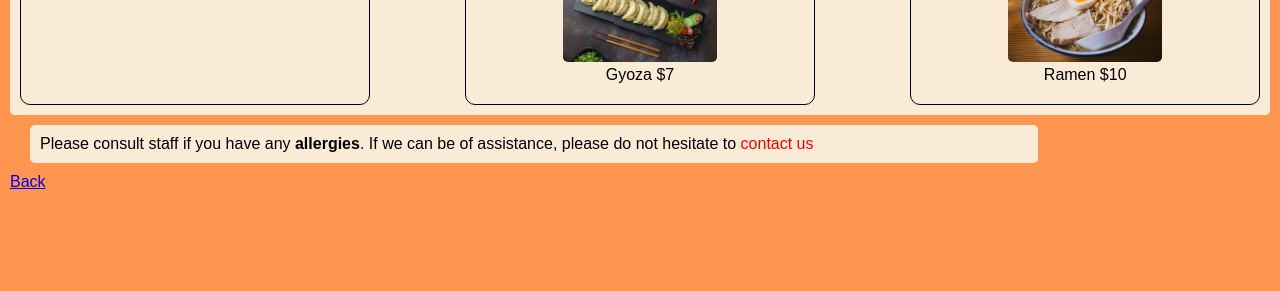
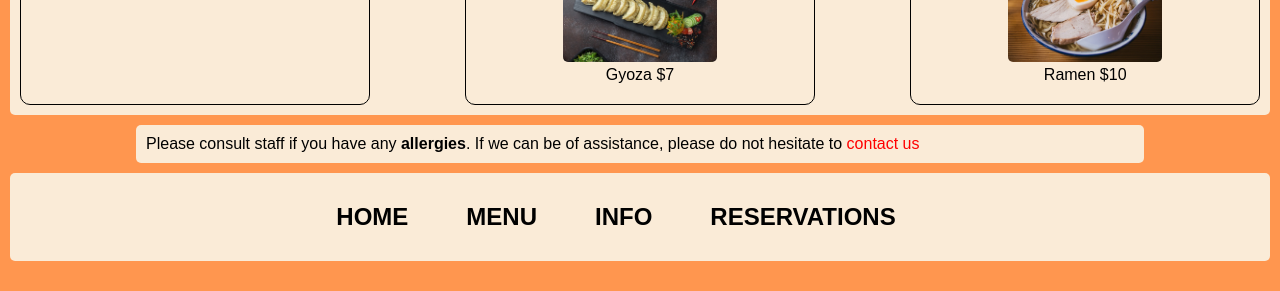
Before and after one commit to pinhaosama/naruto-coffee, a plain HTML site: page menu(SAKI0522).html in a window 1280 px wide. Shown: the part 1578-1869 px from the top of the page. Before the commit the page ends 1789 px from the top, so only its background shows below. Drawn offline with Linux system fonts and the light colour scheme; files that its build step writes are made by us from their sources.

Commit message:
add footer

```diff
--- a/css/menu.css
+++ b/css/menu.css
@@ -34,7 +34,7 @@ body {
     text-align: center;
 }
 
-/* drinkmenu */
+/* menu */
 .grid img {
     height: auto;
     width: 50%;
@@ -90,6 +90,50 @@ body {
 
 .backbutton {
     text-align: center;
+}
+
+/* footer */
+.footercontainer{
+    display: flex;
+    align-items: center;
+    justify-content: center;
+    padding-top: 30px;
+    padding-bottom: 30px;
+    background-color: antiquewhite;
+    list-style: none;
+    margin-top:10px;
+    margin-bottom: 10px;
+}
+
+.footercontainer {
+    background-color: antiquewhite;
+}
+
+.footercontainer li {
+    align-items: center;
+    display: inline-block;
+}
+
+.footercontainer li a {
+    font-size: 50%;
+    text-decoration: none;
+    font-weight: 900;
+    color: black;
+    margin-right: 2em;
+    padding: 5px;
+}
+
+.footercontainer li a:hover {
+    background-color: lightgray;
+}
+
+.footercontainer ul {
+    margin: 0;
+    padding: 0;
+}
+
+.footeritem{
+    margin: 0 20px;
 }
 
 /* tablet */
@@ -166,7 +210,6 @@ body {
         background-color: antiquewhite;
         width: 80%;
         margin-top: 10px;
-        margin-left: 20px;
         justify-content: flex-start;
     }
 
@@ -178,4 +221,45 @@ body {
         text-align: left;
     }
 
+    /* footer */
+    .footercontainer{
+        display: flex;
+        align-items: center;
+        justify-content: center;
+        padding-top: 30px;
+        padding-bottom: 30px;
+        background-color: antiquewhite;
+        list-style: none;
+        margin-top:10px;
+        margin-bottom: 10px;
+    }
+
+
+    .footercontainer li {
+        align-items: center;
+        display: inline-block;
+    }
+
+    .footercontainer li a {
+        font-size: 1.5em;
+        text-decoration: none;
+        font-weight: 900;
+        color: black;
+        margin-right: 2em;
+        padding: 5px;
+    }
+
+    .footercontainer li a:hover {
+        background-color: lightgray;
+    }
+
+    .footercontainer ul {
+        margin: 0;
+        padding: 0;
+    }
+
+    .footeritem{
+        margin: 0 20px;
+    }
+
 }
--- a/css/reservation.css
+++ b/css/reservation.css
@@ -56,6 +56,51 @@ body{
     margin-left: 20px;
 }
 
+/* footer */
+.footercontainer{
+    display: flex;
+    align-items: center;
+    justify-content: center;
+    padding-top: 30px;
+    padding-bottom: 30px;
+    background-color: antiquewhite;
+    list-style: none;
+    margin-top:10px;
+    margin-bottom: 10px;
+}
+
+.footercontainer {
+    background-color: antiquewhite;
+}
+
+.footercontainer li {
+    align-items: center;
+    display: inline-block;
+}
+
+.footercontainer li a {
+    font-size: 50%;
+    text-decoration: none;
+    font-weight: 900;
+    color: black;
+    margin-right: 2em;
+    padding: 5px;
+}
+
+.footercontainer li a:hover {
+    background-color: lightgray;
+}
+
+.footercontainer ul {
+    margin: 0;
+    padding: 0;
+}
+
+.footeritem{
+    margin: 0 20px;
+}
+
+
 /* tablet */
 @media screen and (min-width:768px) {
     #contactform {
@@ -76,4 +121,45 @@ body{
         width: 50%;
     }
 
+      /* footer */
+      .footercontainer{
+        display: flex;
+        align-items: center;
+        justify-content: center;
+        padding-top: 30px;
+        padding-bottom: 30px;
+        background-color: antiquewhite;
+        list-style: none;
+        margin-top:10px;
+        margin-bottom: 10px;
+    }
+
+
+    .footercontainer li {
+        align-items: center;
+        display: inline-block;
+    }
+
+    .footercontainer li a {
+        font-size: 1.5em;
+        text-decoration: none;
+        font-weight: 900;
+        color: black;
+        margin-right: 2em;
+        padding: 5px;
+    }
+
+    .footercontainer li a:hover {
+        background-color: lightgray;
+    }
+
+    .footercontainer ul {
+        margin: 0;
+        padding: 0;
+    }
+
+    .footeritem{
+        margin: 0 20px;
+    }
+
 }
--- a/menu(SAKI0522).html
+++ b/menu(SAKI0522).html
@@ -1,5 +1,6 @@
 <!DOCTYPE html>
 <html lang="en">
+
 <head>
   <link rel="stylesheet" href="style.css">
   <meta charset="UTF-8">
@@ -40,9 +41,21 @@
 
     <nav>
 
-          <div class="hambutton"><a href="menu(SAKI0522).html"><p>MENU</p></a><div>
-          <div class="hambutton"><a href="info.html"><p>INFO</p></a><div>
-          <div class="hambutton"><a href="reservation.html"><p>RESERVATIONS</p></a></div>
+      <div class="hambutton">
+        <a href="menu(SAKI0522).html">
+          <p>MENU</p>
+        </a>
+      </div>
+      <div class="hambutton">
+        <a href="info.html">
+          <p>INFO</p>
+        </a>
+      </div>
+      <div class="hambutton">
+        <a href="reservation.html">
+          <p>RESERVATIONS</p>
+        </a>
+      </div>
 
     </nav>
 
@@ -57,18 +70,19 @@
       </h1>
     </div>
   </section>
-    <section class="menu">
+
+  <section>
     <div class="grid">
       <h2>&#60;Drink Menu&#62;
       </h2>
       <div class="grid-menu">
         <img src="images/Coffee.jpg" alt="This is espresso.">
-        <p>・Espresso     $7
+        <p>・Espresso $7
         </p>
       </div>
       <div class="grid-menu">
         <img src="images/Cappucino.jpg" alt="This is cappucino.">
-        <p>・Cappucino    $7
+        <p>・Cappucino $7
         </p>
       </div>
       <div class="grid-menu">
@@ -78,12 +92,12 @@
       </div>
       <div class="grid-menu">
         <img src="images/tea.jpg" alt="This is tea.">
-        <p>・Tea          $5
+        <p>・Tea $5
         </p>
       </div>
       <div class="grid-menu">
         <img src="images/juice.jpg" alt="This is juice.">
-        <p>・Juice        $6
+        <p>・Juice $6
         </p>
       </div>
       <h2>&#60;Food Menu&#62;
@@ -113,15 +127,26 @@
         <p>Ramen $10
         </p>
       </div>
+    </div>
   </section>
 
   <div class="menubottom">
     <p>Please consult staff if you have any <strong>allergies</strong>. If we can be of assistance, please do not hesitate to<span> contact us</span>
     </p>
   </div>
-    <div class="backbutton">
-      <a href="index.html">Back
-      </a>
+
+ <!-- footer -->
+  <footer>
+    <div>
+      <ul class="footercontainer">
+        <li><a href="index.html">HOME</a> </li>
+        <li><a href="menu(SAKI0522).html">MENU</a> </li>
+        <li><a href="info.html">INFO</a></li>
+        <li><a href="reservation.html">RESERVATIONS</a></li>
+      </ul>
     </div>
+  </footer>
+
 </body>
+
 </html>
```
Also changed, not shown: index.html (+13 -0 lines), info.html (+12 -0 lines), reservation.html (+11 -1 lines). Lines whose indentation alone changed are shown as unchanged.
